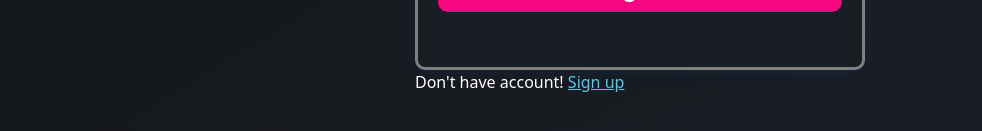
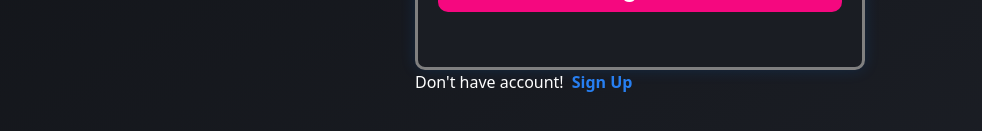
Before and after one commit to SandunJayalath/NobleDrive-Dealership, a React (Vite) app: page /NobleDrive-Dealership/SignIn in a window 1280 px wide. Shown: the part 637-768 px from the top of the page, without its empty margins (0-982 px from the left). Built offline with nearby package versions, Linux system fonts and the light colour scheme; a web font is replaced by a local one.

Commit message:
Added the sign up link in the sign in page

```diff
--- a/src/Pages/SignPages/SignIn.jsx
+++ b/src/Pages/SignPages/SignIn.jsx
@@ -66,7 +66,11 @@ function SignIn(){
 
             </form>
             </div>
-            <p style={{textAlign: "center", color: "white", position: "absolute"}}>Don't have account! <a href="./SignUp" style={{color: "rgb(86, 201, 236)"}}>Sign up</a></p>
+            <p style={{textAlign: "center", color: "white", position: "absolute"}}>Don't have account!
+                <Link className="ms-2" to="/SignUp" style={{textDecoration: "none", fontWeight: "bold", color: "rgb(39, 127, 241)"}}>
+                    Sign Up
+                </Link>
+            </p>
         </div>
         </div>
         </>
```
